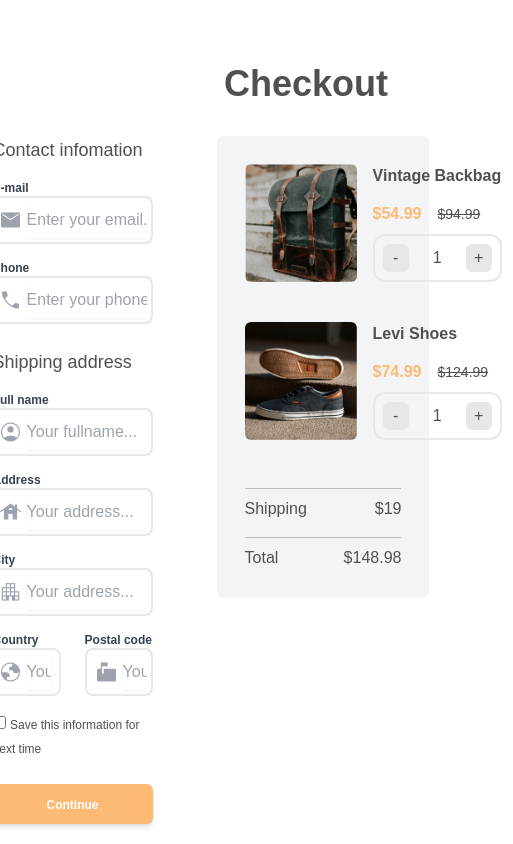
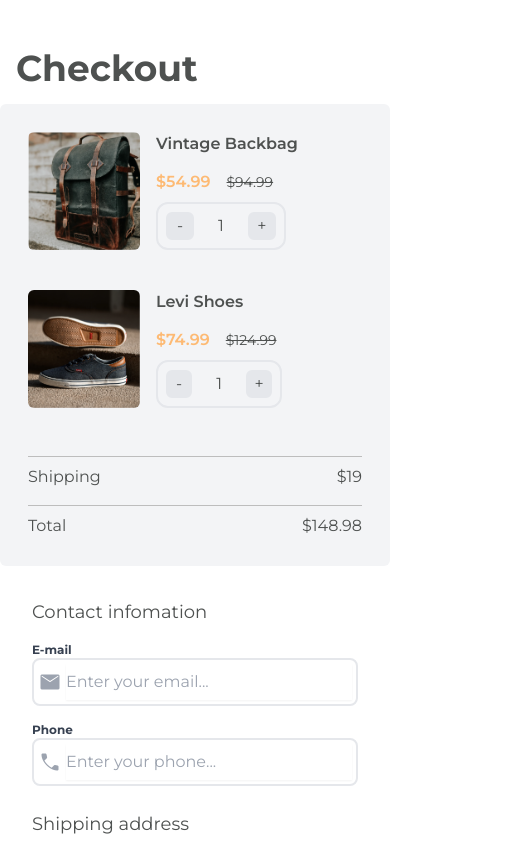
Before and after one commit to Juana-89/checkout-page-master, a website: page src/index.html in a window 390 px wide. Shown: the top 844 px of the page, 513 px wide, since content can reach past the window. Drawn offline with nearby package versions, Linux system fonts and the light colour scheme.

Commit message:
vista mobile terminada

```diff
--- a/src/index.html
+++ b/src/index.html
@@ -9,18 +9,18 @@
   <link rel="icon" href="./assets/devchallenges.png" />
   <link rel="stylesheet" href="../dist/output.css" />
   <link rel="stylesheet" href="./input.css" />
+  <link rel="stylesheet" href="https://fonts.googleapis.com/css2?family=Montserrat:wght@300;400;500;600;700&display=swap">
   <link rel="stylesheet"
     href="https://fonts.googleapis.com/css2?family=Material+Symbols+Outlined:opsz,wght,FILL,GRAD@20..48,100..700,0..1,-50..200" />
 </head>
-<header class="m-8 pt-8 ml-56">
-  <h1 class="text-4xl font-bold mb-8">Checkout</h1>
+<header class="m-4 sm:m-8 pt-8 sm:ml-56">
+  <h1 class="text-4xl font-bold mb-4 sm:mb-8">Checkout</h1>
 </header>
 
 <body class="font-montserrat">
-  <section class="flex w-full justify-center   gap-8	">
+  <section class="flex w-full flex-col-reverse sm:flex-row justify-center gap-8 ">
     <!-- <div class="w-1/2"> -->
     <form class="bg-white px-8 pb-8 mb-4">
-
       <div class="mb-6">
         <h2 class="text-lg mb-4 font-montserrat">Contact infomation</h2>
         <div class="mb-4">
@@ -41,7 +41,7 @@
             <label class="block text-gray-700 text-xs font-bold">
               Phone
             </label>
-            <div class="flex border-solid border-2 p-1 rounded-lg items-center	">
+            <div class="flex border-solid border-2 p-1 rounded-lg items-center">
               <span class="material-symbols-outlined text-gray-400 inline-block mr-1">
                 call
               </span>
@@ -58,7 +58,7 @@
           <label class="block text-gray-700 text-xs font-bold">
             Full name
           </label>
-          <div class="flex border-solid border-2 p-1 rounded-lg items-center	">
+          <div class="flex border-solid border-2 p-1 rounded-lg items-center">
             <span class="material-symbols-outlined text-gray-400 inline-block mr-1">
               account_circle
             </span>
@@ -117,7 +117,7 @@
               </span>
               <input
                 class="block w-full border-none py-1.5 text-gray-900 shadow-sm outline-none placeholder:text-gray-400  sm:text-sm sm:leading-6"
-                type="text" placeholder="Your country...">
+                type="text" placeholder="Your postal code...">
             </div>
           </div>
         </div>
@@ -126,14 +126,14 @@
       </div>
       <div class="flex justify-end items-end">
         <button
-          class="bg-orange-300 text-md w-40 hover:bg-blue-700 text-white font-bold py-2 px-2  rounded-md shadow-md transition duration-500 ease-in-out transform hover:-translate-x-1">
-          <span class="text-xs">Continue</span>
+          class="bg-orange-300 w-40 hover:bg-blue-700 text-white font-bold py-2 px-2  rounded-md shadow-md transition duration-500 ease-in-out transform hover:-translate-x-1">
+          <span class="text-md">Continue</span>
         </button>
       </div>
     </form>
     <!-- </div> -->
     <!-- <div class="w-1/2"> -->
-    <div class="flex flex-col gap-4 bg-gray-100 rounded-md p-7 h-1/2	">
+    <article class="flex flex-col gap-4 bg-gray-100 rounded-md p-7 h-1/2 w-full sm:w-auto">
       <div class="flex flex-row gap-4">
         <img class="rounded-md w-28" src="assets/photo1.png">
         <div class="flex flex-col gap-2">
@@ -185,7 +185,7 @@
           <p>$148.98</p>
         </div>
       </div>
-    </div>
+    </article>
     <!-- </div> -->
   </section>
   <footer class="text-center"> Created by <a class="enlace" target="_blank" href="https://github.com/Juana-89"><b>Juana Llanje</b></a> -
--- a/src/input.css
+++ b/src/input.css
@@ -2,12 +2,12 @@
 @tailwind components;
 @tailwind utilities;
 
-
-.font-montserrat {
-    font-family: 'Montserrat', sans-serif;
-    color: #4E5150;
+  @layer base {
+    html {
+      font-family: Montserrat, sans-serif;
+      color: #4E5150;
+    }
   }
-
   .material-symbols-outlined {
     font-variation-settings:
     'FILL' 2,
```
Also changed, not shown: dist/output.css.
